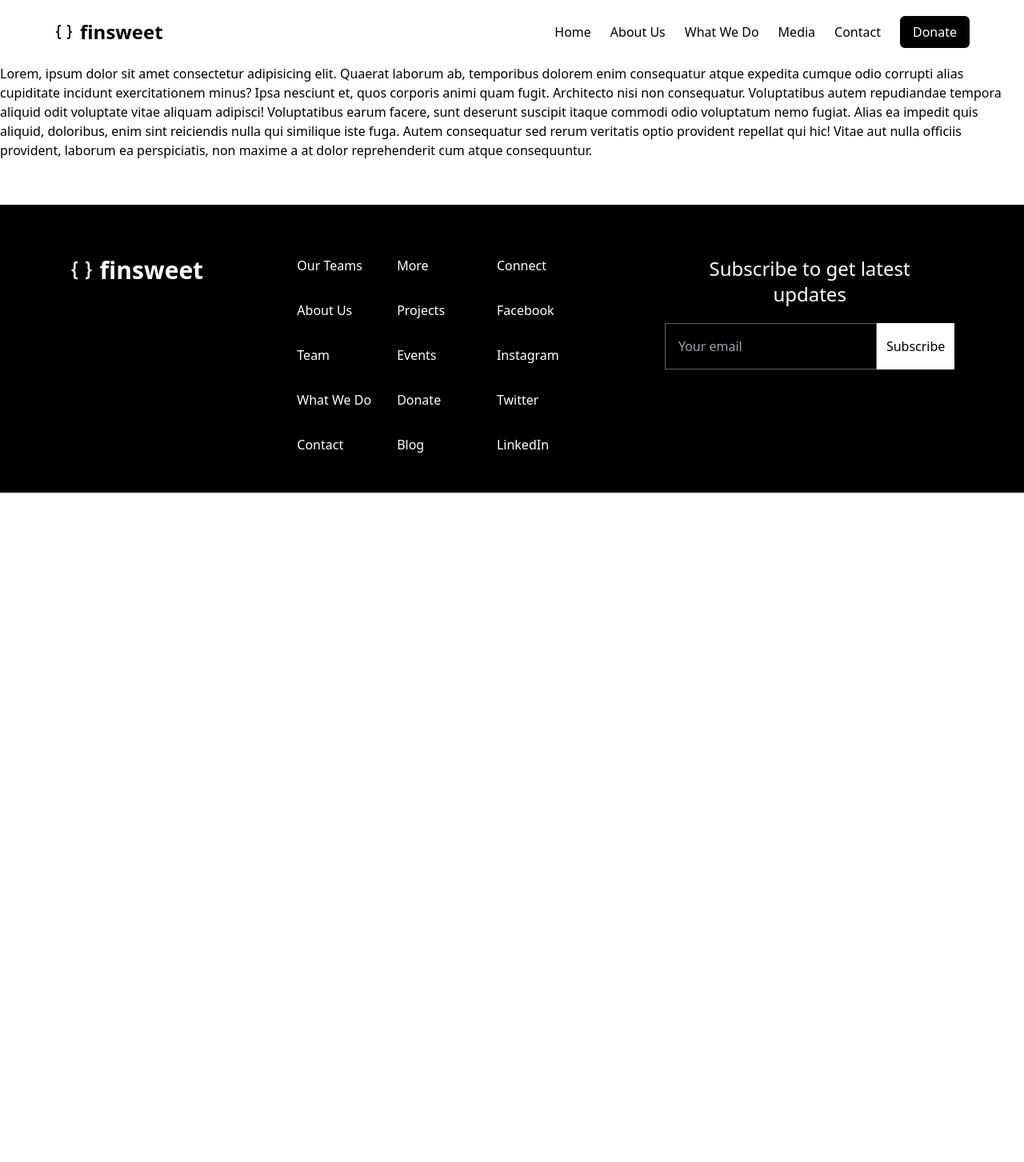
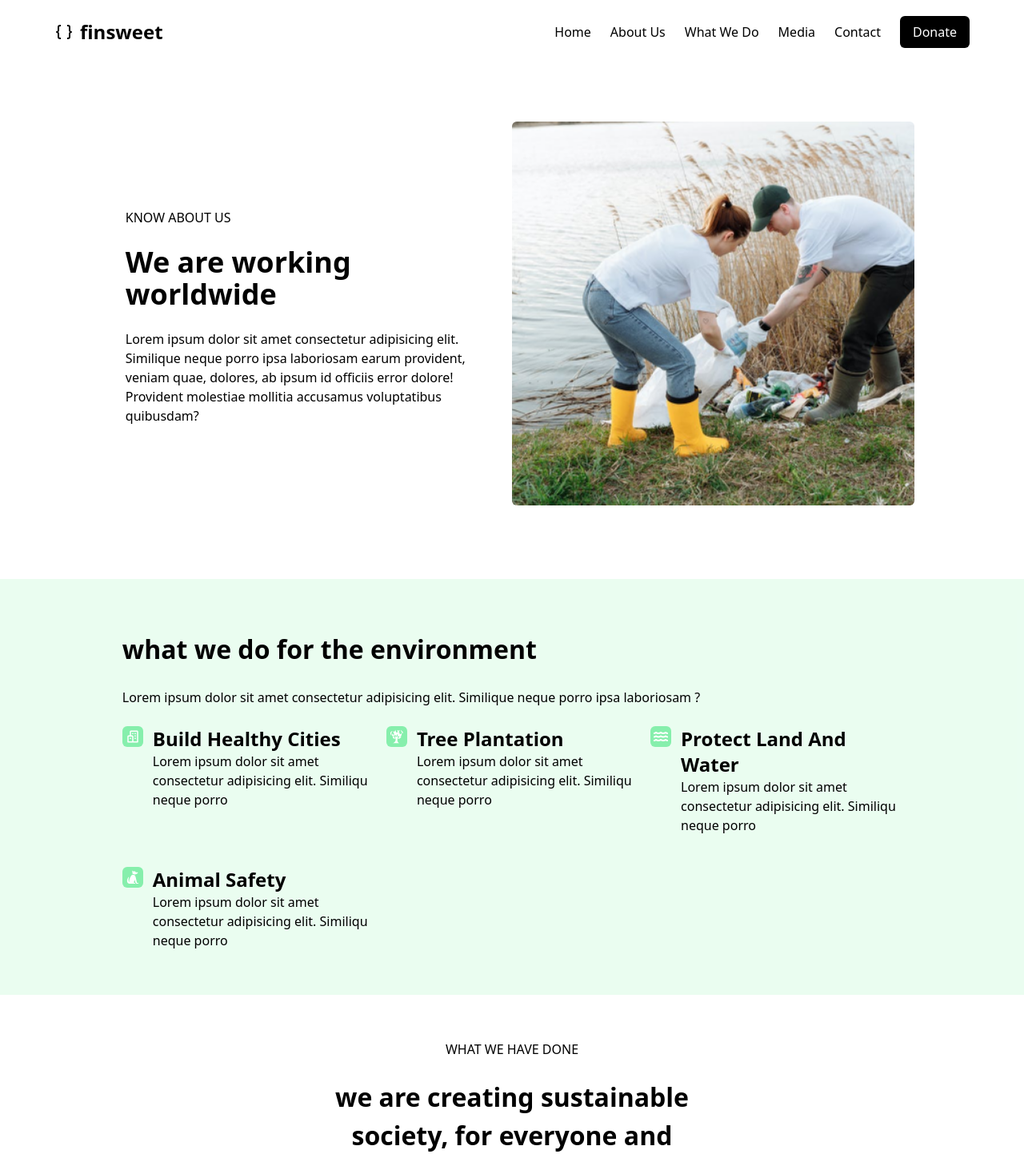
Before and after one commit to mjay0100/finsweet, a React (Vite) app: page /services in a window 1280 px wide. Shown: the top 1453 px of the page at 80% size. Before the commit the page ends 800 px from the top, so only its background shows below. Built offline with nearby package versions, Linux system fonts and the light colour scheme.

Commit message:
added content to page

```diff
--- a/src/pages/Services.jsx
+++ b/src/pages/Services.jsx
@@ -1,20 +1,72 @@
-import React from "react";
+import Works from "../components/Works";
+import Contribution from "../components/Contribution";
+import News from "../components/News";
+import Event from "../components/Event";
+import serviceBg from "../public/images/service-page/service.png";
+import { workData } from "../data";
 
 const Services = () => {
   return (
-    <div>
-      Lorem, ipsum dolor sit amet consectetur adipisicing elit. Quaerat laborum
-      ab, temporibus dolorem enim consequatur atque expedita cumque odio
-      corrupti alias cupiditate incidunt exercitationem minus? Ipsa nesciunt et,
-      quos corporis animi quam fugit. Architecto nisi non consequatur.
-      Voluptatibus autem repudiandae tempora aliquid odit voluptate vitae
-      aliquam adipisci! Voluptatibus earum facere, sunt deserunt suscipit itaque
-      commodi odio voluptatum nemo fugiat. Alias ea impedit quis aliquid,
-      doloribus, enim sint reiciendis nulla qui similique iste fuga. Autem
-      consequatur sed rerum veritatis optio provident repellat qui hic! Vitae
-      aut nulla officiis provident, laborum ea perspiciatis, non maxime a at
-      dolor reprehenderit cum atque consequuntur.
-    </div>
+    <>
+      <section className="px-[3rem]  py-6">
+        <div className="block md:flex pb-5 w-[85%] mx-auto items-center">
+          <div className="mt-[2rem] md:w-[50%] px-5">
+            <p className="uppercase mb-6">Know about us</p>
+            <h1 className="text-4xl mb-6 font-bold">
+              We are working worldwide
+            </h1>
+            <p className="mb-6">
+              Lorem ipsum dolor sit amet consectetur adipisicing elit. Similique
+              neque porro ipsa laboriosam earum provident, veniam quae, dolores,
+              ab ipsum id officiis error dolore! Provident molestiae mollitia
+              accusamus voluptatibus quibusdam?
+            </p>
+          </div>
+          <img
+            className="h-[60vh] md:w-[50%] my-[3rem] object-cover rounded-md mx-auto"
+            src={serviceBg}
+            alt=""
+          />
+        </div>
+      </section>
+      {/* what we do for environment */}
+      <section className="bg-green-100/60 px-[3rem] py-[2rem] ">
+        <div className="w-[85%] mx-auto items-center">
+          <div className="mt-[2rem] px-4">
+            <h1 className="text-[2rem] mb-6 font-bold">
+              what we do for the environment
+            </h1>
+            <p className="mb-6">
+              Lorem ipsum dolor sit amet consectetur adipisicing elit. Similique
+              neque porro ipsa laboriosam ?
+            </p>
+            <div className="grid grid-cols-3 gap-4">
+              {workData.map((data) => {
+                const { id, icon, title, text } = data;
+                return (
+                  <div className="flex items-start gap-3 mb-6" key={id}>
+                    <span className="text-lg text-white bg-green-300 p-1 rounded-md">
+                      {icon}
+                    </span>
+                    <div>
+                      <h1 className="font-semibold text-2xl capitalize">
+                        {title}
+                      </h1>
+                      <p>{text}</p>
+                    </div>
+                  </div>
+                );
+              })}
+            </div>
+          </div>
+        </div>
+      </section>
+
+      <Works />
+      <Contribution />
+      <News />
+      <Event />
+    </>
   );
 };
 
```
